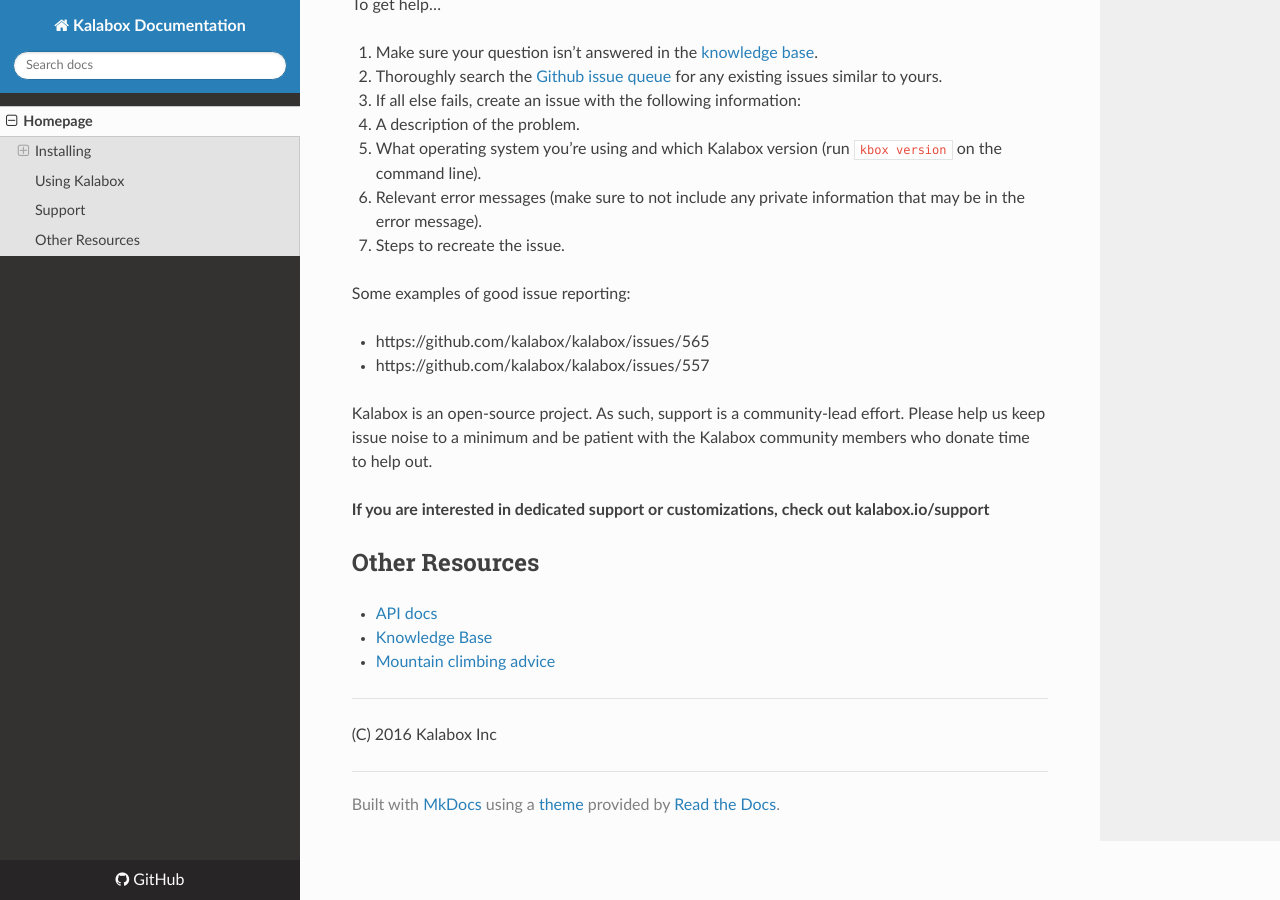
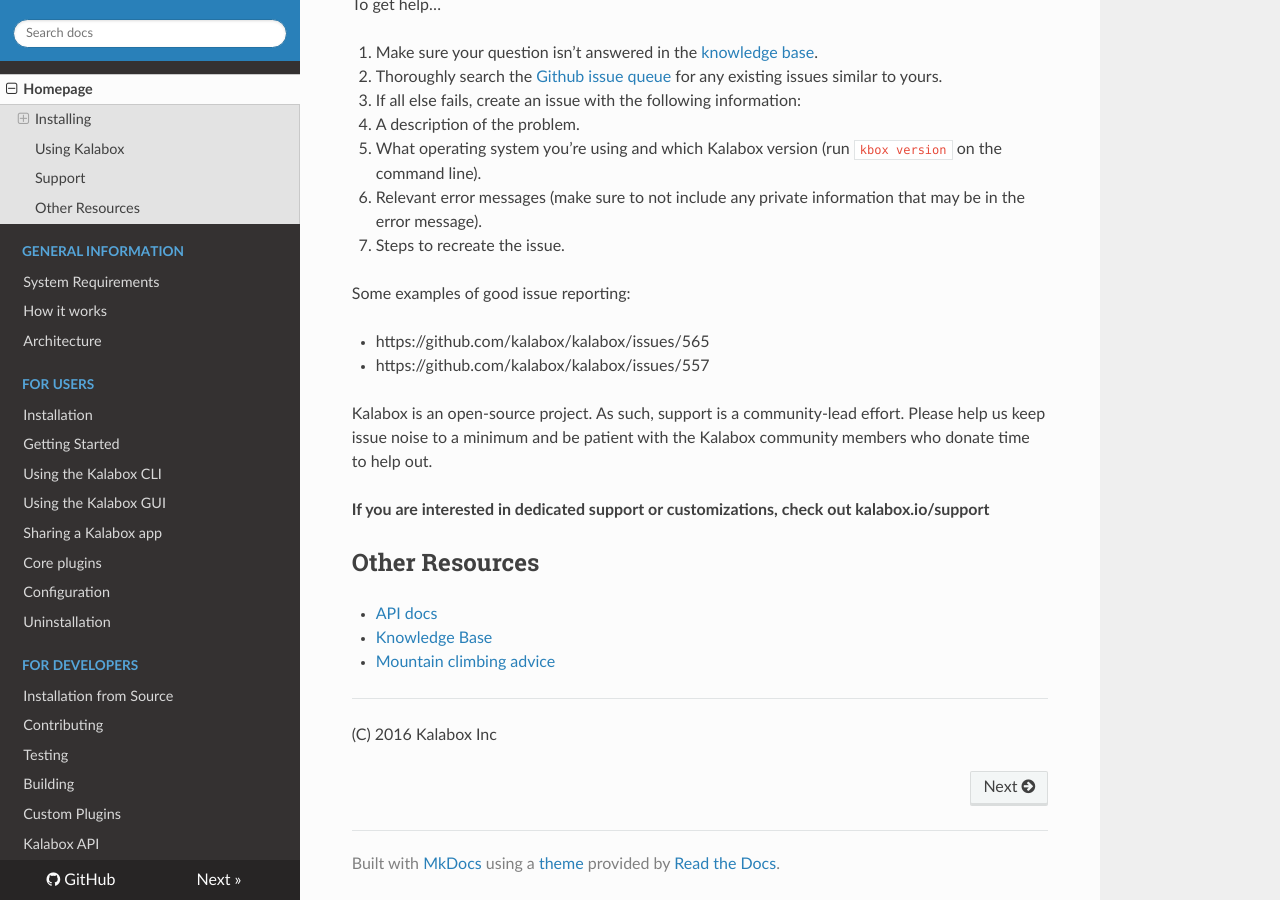
Before and after one commit to kalabox/kalabox, an MkDocs documentation site: the page built from docs/index.md, in a window 1280 px wide and 900 px high, scrolled down 1535 px. Built offline with MkDocs 1.6.1, drawn with Linux system fonts in a browser that asks for light colours; nearby versions of some CDN libraries; old or Windows-style settings are respelled for this version of MkDocs.

Commit message:
#1366: Doc skeleton

```diff
--- a/mkdocs.yml
+++ b/mkdocs.yml
@@ -9,3 +9,23 @@ markdown_extensions:
   - markdown.extensions.nl2br
 pages:
   - 'Homepage': 'index.md'
+  - 'General Information':
+    - 'System Requirements': 'general/sysreq.md'
+    - 'How it works': 'general/how.md'
+    - 'Architecture': 'general/arch.md'
+  - 'For Users':
+    - 'Installation': 'users/install.md'
+    - 'Getting Started': 'users/started.md'
+    - 'Using the Kalabox CLI': 'users/cli.md'
+    - 'Using the Kalabox GUI': 'users/gui.md'
+    - 'Sharing a Kalabox app': 'users/share.md'
+    - 'Core plugins': 'users/coreplugins.md'
+    - 'Configuration': 'users/config.md'
+    - 'Uninstallation': 'users/uninstall.md'
+  - 'For Developers':
+    - 'Installation from Source': 'developers/install.md'
+    - 'Contributing': 'developers/contrib.md'
+    - 'Testing': 'developers/testing.md'
+    - 'Building': 'developers/building.md'
+    - 'Custom Plugins': 'developers/plugins.md'
+    - 'Kalabox API': 'developers/api.md'
```
Also changed, not shown: docs/developers/api.md (added, +5 -0 lines), docs/developers/building.md (added, +5 -0 lines), docs/developers/contrib.md (added, +5 -0 lines), docs/developers/install.md (added, +5 -0 lines), docs/developers/plugins.md (added, +5 -0 lines), docs/developers/testing.md (added, +5 -0 lines), docs/general/arch.md (added, +5 -0 lines), docs/general/how.md (added, +5 -0 lines), docs/general/sysreq.md (added, +5 -0 lines), docs/styles.md (deleted, +0 -47 lines), docs/users/cli.md (added, +5 -0 lines), docs/users/config.md (added, +5 -0 lines), docs/users/coreplugins.md (added, +5 -0 lines), docs/users/gui.md (added, +5 -0 lines), 4 more files.
